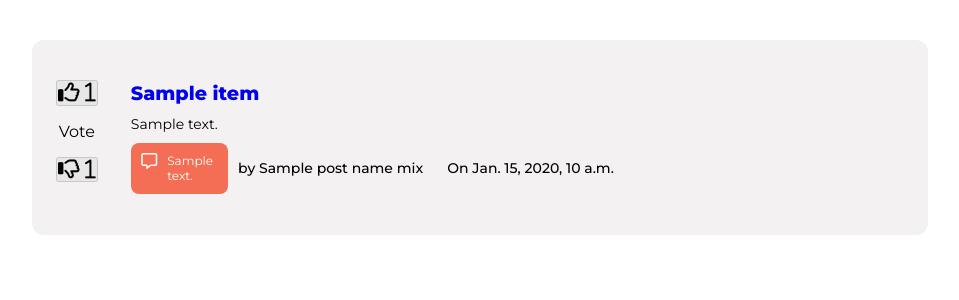
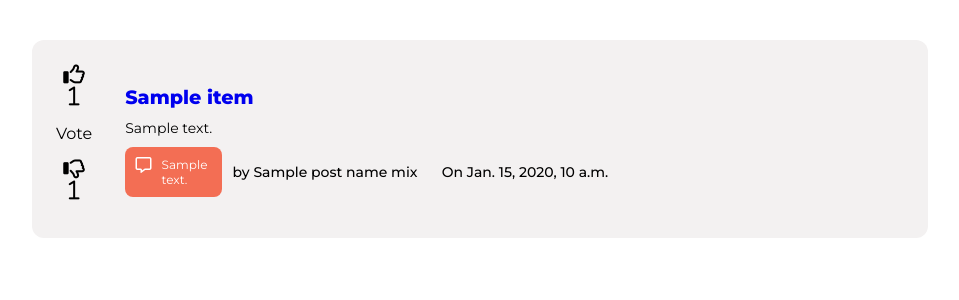
Before and after one commit to d-shaktiranjan/CommunityForum, a Django app: template templates/index.html in a window 1280 px wide. Shown: the part 90-390 px from the top of the page, without its empty margins (160-1119 px from the left). Run offline with Django 3.2, Linux system fonts and the light colour scheme; the template is opened without the code that fills it: most values are stand-ins (such as "Sample title", 1, 10 or a date in 2020); some libraries are stand-ins or nearby versions.

Commit message:
minor UI tweak to vote buttons

```diff
--- a/static/css/base.css
+++ b/static/css/base.css
@@ -54,3 +54,9 @@ header {
     padding: 0.75rem;
     border-radius: 2rem;
 }
+
+.vote-btn {
+    border: none;
+    background: none;
+    width: 30px;
+}
--- a/templates/index.html
+++ b/templates/index.html
@@ -19,7 +19,7 @@
                         <form action="/addLike" method="post">
                             {% csrf_token %}
                             <input type="hidden" name="qID" value="{{item.qID}}">
-                            <button {% if not request.session.log %}disabled{% endif %}>
+                            <button class="vote-btn" {% if not request.session.log %}disabled{% endif %}>
                                 <i class="vote-icon fa-regular fa-thumbs-up"> {{item.likeCount}}</i>
                             </button>
                         </form>
@@ -29,7 +29,7 @@
                         <form action="/addDisLike" method="post">
                             {% csrf_token %}
                             <input type="hidden" name="qID" value="{{item.qID}}">
-                            <button {% if not request.session.log %}disabled{% endif %}>
+                            <button class="vote-btn" {% if not request.session.log %}disabled{% endif %}>
                                 <i class="vote-icon fa-regular fa-thumbs-down"> {{item.disLikeCount}}</i>
                             </button>
                         </form>
```
